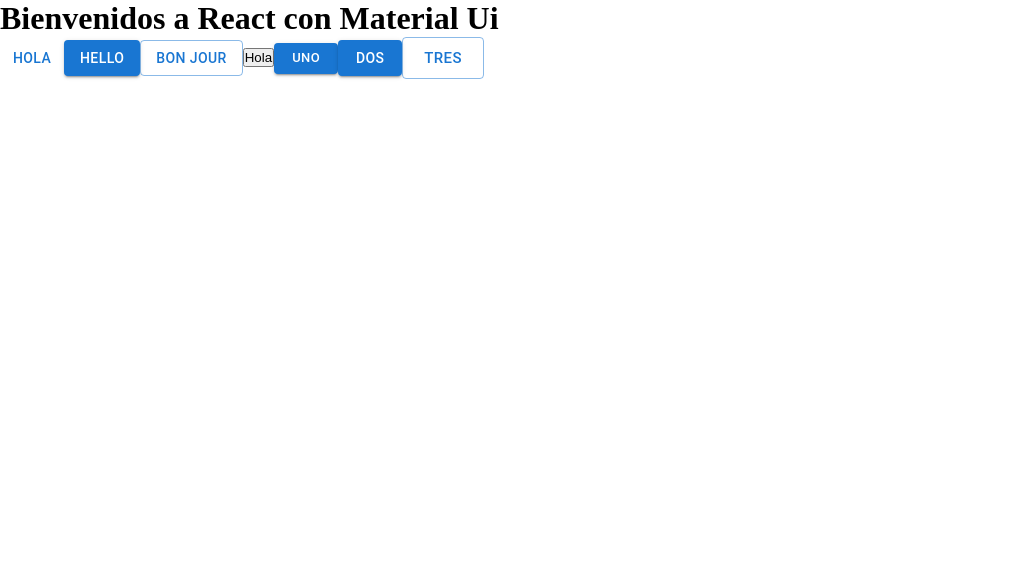
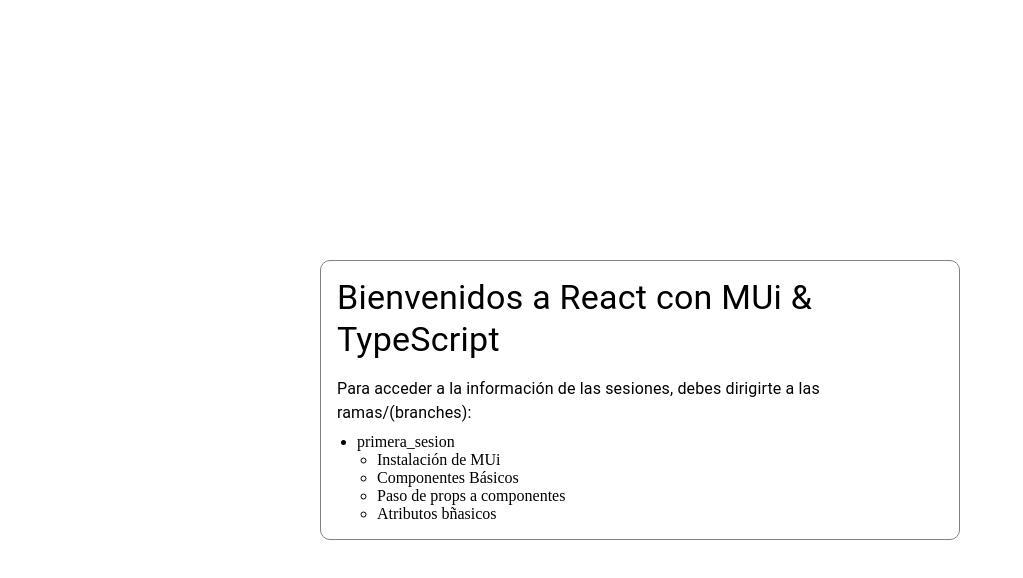
Before and after one commit to jayad23/react, a React (Vite) app: page / in a window 1280 px wide. Shown: the top 578 px of the page, without its empty margins (0-1023 px from the left). Built offline with nearby package versions, Linux system fonts and the light colour scheme.

Commit message:
Changes to re-structure the project folders

```diff
--- a/src/App.tsx
+++ b/src/App.tsx
@@ -1,34 +1,56 @@
-import { Button } from '@mui/material'
-//import Button from '@mui/material/Button'
-import { useState } from 'react'
-import CustomButton from './components/CustomButton/CustomButton';
-
+import {Box, Typography} from '@mui/material';
+import React, { useState } from 'react'
+interface inforationProps {
+  id: number;
+  label: string;
+  topics: Array<string>;
+};
 function App() {
-  const [count, setCount] = useState(0)
+  const information: Array<inforationProps> = [
+    { id: 1, label: "primera_sesion", topics: ["Instalación de MUi", "Componentes Básicos", "Paso de props a componentes", "Atributos bñasicos"]},
+    //{ id: 2, label: "segunda_sesion", topics: ["Etiquetas contenedoras y estilos default", "Texfield", "Grid System", "Combianos eso creando un Login y una vista Home en la que también vimos:", "Firebase", "React router Layout", "API Calls", "Split coding"]},
+  ]
 
   return (
-    <div className="App">
-      <h1>Bienvenidos a React con Material Ui</h1>
-      <Button>Hola</Button>
-      <Button variant="contained">Hello</Button>
-      <Button variant="outlined">Bon jour</Button>
-      <button style={{ cursor: "pointer"}}>Hola</button>
-      <CustomButton
-        title="UNO"
-        type="contained"
-        size="small"
-      />
-      <CustomButton
-        title="DOS"
-        type="contained"
-        size="medium"
-      />
-      <CustomButton
-        title="TRES"
-        type="outlined"
-        size="large"
-      />
-    </div>
+    <Box
+      component="div"
+      sx={{
+        border: "1px solid grey",
+        borderRadius: "10px",
+        position: "absolute",
+        top: "50%",
+        left: "50%",
+        transform: "translate(-50%, -50%)",
+        maxWidth: "700px",
+        width: "content-fit",
+        p: 2
+      }}
+    >
+      <Typography variant="h4" component="div" mb={2}>
+        Bienvenidos a React con MUi & TypeScript
+      </Typography>
+      <Typography variant="body1" component="p" mb={1}>
+        Para acceder a la información de las sesiones, debes dirigirte a las ramas/(branches):
+      </Typography>
+      <Box component="section" sx={{ paddingLeft: "20px"}}>
+        <ul>
+          {
+            information.map((info: inforationProps) => (
+              <li key={info.id}>
+                {info.label}
+                <Box component="ul" sx={{ paddingLeft: "20px"}}>
+                  {
+                    info.topics.map((topic: string) => (
+                      <li key={topic}>{topic}</li>
+                    ))
+                  }
+                </Box>
+              </li>
+            ))
+          }
+        </ul>
+      </Box>
+    </Box>
   )
 }
 
--- a/src/components/CustomButton/CustomButton.tsx
+++ /dev/null
@@ -1,13 +0,0 @@
-import {Button} from '@mui/material';
-import React from 'react'
-
-interface CustomButtonProps {
-  title: string;
-  type: 'text' | 'contained' | 'outlined';
-  size: 'small' | 'medium' | 'large'
-};
-const CustomButton = ({ title, type, size }: CustomButtonProps) => (
-  <Button variant={type} size={size}>{title}</Button>
-);
-
-export default CustomButton
```
